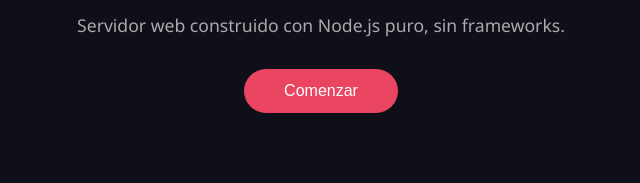
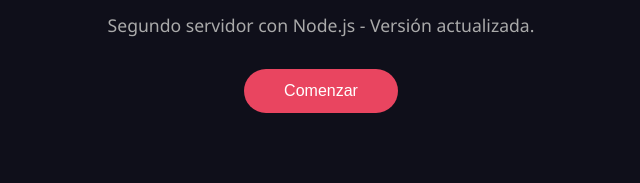
Before and after one commit to Romario2003A/mi-proyecto-dos, a website: page index.html in a window 1280 px wide. Shown: the part 211-394 px from the top of the page, 319-959 px from the left. Drawn offline with Linux system fonts and the light colour scheme.

Commit message:
Actualizacion del proyecto

```diff
--- a/index.html
+++ b/index.html
@@ -18,7 +18,7 @@
 
     <div class="hero">
         <h1>Bienvenido a <span>MiApp</span></h1>
-        <p>Servidor web construido con Node.js puro, sin frameworks.</p>
+        <p>Segundo servidor con Node.js - Versión actualizada.</p>
         <button onclick="mostrarMensaje()">Comenzar</button>
     </div>
 
```
